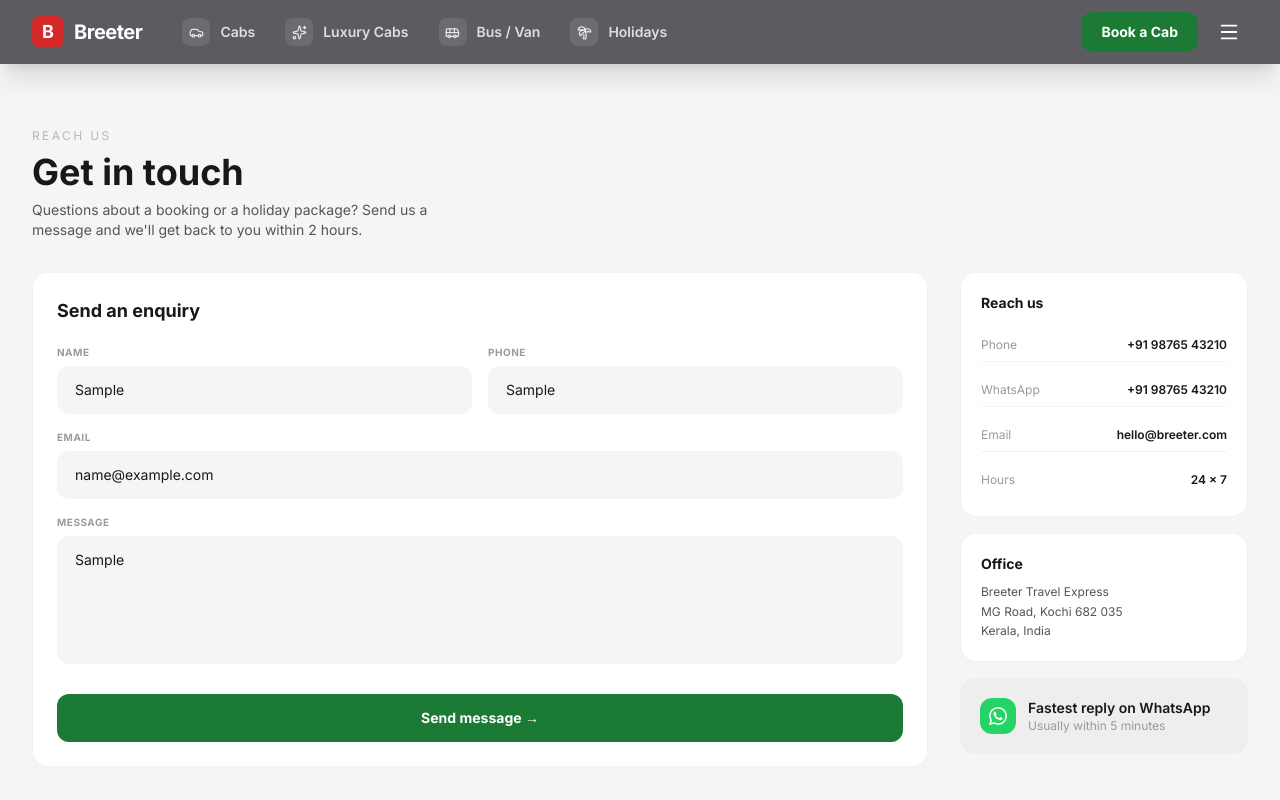
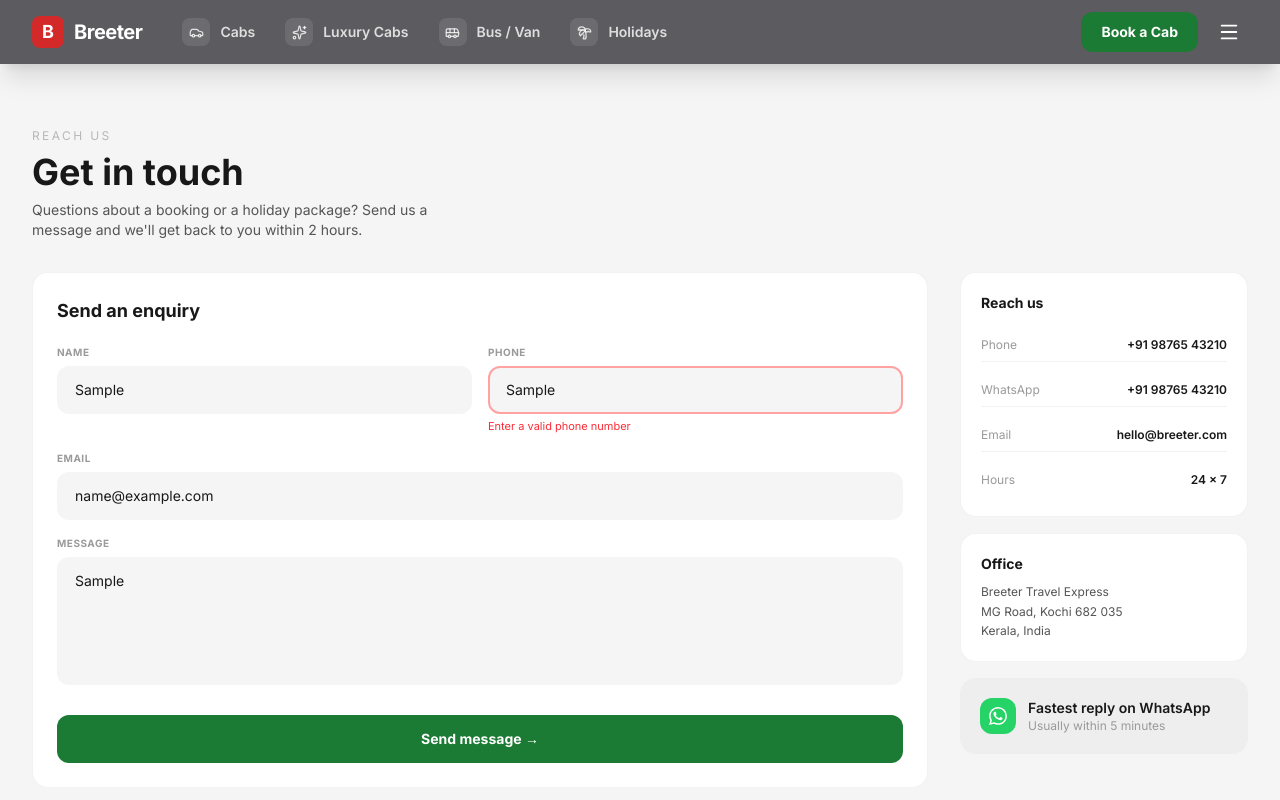
Before and after one commit to teamlead-glitch/breeter, a Next.js app: page /contact in a window 1280 px wide. Both pictures are taken after typing "Sample", "Sample", "name@example.com", "Sample" into the empty fields and a click on the button "Send message →". Shown: the top 800 px of the page. Built offline with nearby package versions, Linux system fonts and the light colour scheme; no server answers.

Commit message:
contact us form submit

```diff
--- a/app/contact/page.tsx
+++ b/app/contact/page.tsx
@@ -1,5 +1,6 @@
 import type { Metadata } from 'next'
 import { getSeoMetadata } from '@/lib/seo'
+import ContactForm from '@/components/contact/ContactForm'
 
 export async function generateMetadata(): Promise<Metadata> {
   return getSeoMetadata('page-contact-us', {
@@ -22,34 +23,7 @@ export default function ContactPage() {
 
           {/* Form */}
           <main className="flex-1 min-w-0">
-            <div className="bg-white rounded-2xl border border-black/5 p-6">
-              <h2 className="font-bold text-ink text-lg mb-5">Send an enquiry</h2>
-
-              <div className="grid grid-cols-1 sm:grid-cols-2 gap-4 mb-4">
-                {['Name', 'Phone'].map(f => (
-                  <div key={f}>
-                    <label className="block text-[10px] font-bold text-ink-faint uppercase tracking-wider mb-1.5">{f}</label>
-                    <input className="w-full bg-ivory rounded-xl px-4 py-3 text-sm text-ink border-2 border-transparent focus:border-forest/25 outline-none" placeholder={`Your ${f.toLowerCase()}`} />
-                  </div>
-                ))}
-              </div>
-
-              {['Email'].map(f => (
-                <div key={f} className="mb-4">
-                  <label className="block text-[10px] font-bold text-ink-faint uppercase tracking-wider mb-1.5">{f}</label>
-                  <input className="w-full bg-ivory rounded-xl px-4 py-3 text-sm text-ink border-2 border-transparent focus:border-forest/25 outline-none" placeholder={`Your ${f.toLowerCase()}`} />
-                </div>
-              ))}
-
-              <div className="mb-6">
-                <label className="block text-[10px] font-bold text-ink-faint uppercase tracking-wider mb-1.5">Message</label>
-                <textarea rows={5} className="w-full bg-ivory rounded-xl px-4 py-3 text-sm text-ink border-2 border-transparent focus:border-forest/25 outline-none resize-none" placeholder="Tell us how we can help…" />
-              </div>
-
-              <button className="w-full bg-cta hover:bg-cta-dark text-white font-bold py-3.5 rounded-xl transition-colors text-sm">
-                Send message →
-              </button>
-            </div>
+            <ContactForm />
           </main>
 
           {/* Sidebar */}
--- /dev/null
+++ b/components/contact/ContactForm.tsx
@@ -0,0 +1,152 @@
+'use client'
+
+import { useState, type FormEvent } from 'react'
+import { Check } from 'lucide-react'
+import { apiPost } from '@/lib/apiService'
+
+type FormValues = {
+  name: string
+  phone: string
+  email: string
+  message: string
+}
+
+type FormErrors = Partial<Record<keyof FormValues, string>>
+
+const EMPTY_VALUES: FormValues = { name: '', phone: '', email: '', message: '' }
+const EMAIL_PATTERN = /^[^\s@]+@[^\s@]+\.[^\s@]+$/
+const PHONE_PATTERN = /^[+]?[\d\s-]{7,15}$/
+
+function validate(values: FormValues): FormErrors {
+  const errors: FormErrors = {}
+
+  if (!values.name.trim()) errors.name = 'Name is required'
+
+  if (!values.phone.trim()) errors.phone = 'Phone number is required'
+  else if (!PHONE_PATTERN.test(values.phone.trim())) errors.phone = 'Enter a valid phone number'
+
+  if (!values.email.trim()) errors.email = 'Email is required'
+  else if (!EMAIL_PATTERN.test(values.email.trim())) errors.email = 'Enter a valid email address'
+
+  if (!values.message.trim()) errors.message = 'Message is required'
+
+  return errors
+}
+
+type Status = 'idle' | 'submitting' | 'success' | 'error'
+
+export default function ContactForm() {
+  const [values, setValues] = useState<FormValues>(EMPTY_VALUES)
+  const [errors, setErrors] = useState<FormErrors>({})
+  const [status, setStatus] = useState<Status>('idle')
+  const [submitError, setSubmitError] = useState('')
+
+  function handleChange(field: keyof FormValues, value: string) {
+    setValues(prev => ({ ...prev, [field]: value }))
+    setErrors(prev => (prev[field] ? { ...prev, [field]: undefined } : prev))
+  }
+
+  async function handleSubmit(e: FormEvent) {
+    e.preventDefault()
+    const nextErrors = validate(values)
+    setErrors(nextErrors)
+    if (Object.keys(nextErrors).length > 0) return
+
+    setStatus('submitting')
+    const res = await apiPost('v1/contact-enquiries', {
+      name: values.name.trim(),
+      phone: values.phone.trim(),
+      email: values.email.trim(),
+      message: values.message.trim(),
+    })
+
+    if (res.error) {
+      setSubmitError(res.error)
+      setStatus('error')
+    } else {
+      setStatus('success')
+    }
+  }
+
+  const fieldClass = (hasError?: string) =>
+    `w-full bg-ivory rounded-xl px-4 py-3 text-sm text-ink border-2 outline-none transition-colors ${
+      hasError ? 'border-red-300' : 'border-transparent focus:border-forest/25'
+    }`
+
+  if (status === 'success') {
+    return (
+      <div className="bg-white rounded-2xl border border-black/5 p-6 text-center">
+        <div className="w-12 h-12 rounded-full bg-forest/10 grid place-items-center mx-auto mb-3">
+          <Check size={20} className="text-forest" />
+        </div>
+        <h3 className="font-bold text-ink text-lg mb-1">Message sent!</h3>
+        <p className="text-ink-faint text-xs">We&apos;ll get back to you within 2 hours.</p>
+      </div>
+    )
+  }
+
+  return (
+    <form onSubmit={handleSubmit} noValidate className="bg-white rounded-2xl border border-black/5 p-6">
+      <h2 className="font-bold text-ink text-lg mb-5">Send an enquiry</h2>
+
+      <div className="grid grid-cols-1 sm:grid-cols-2 gap-4 mb-4">
+        <div>
+          <label className="block text-[10px] font-bold text-ink-faint uppercase tracking-wider mb-1.5">Name</label>
+          <input
+            value={values.name}
+            onChange={e => handleChange('name', e.target.value)}
+            className={fieldClass(errors.name)}
+            placeholder="Your name"
+          />
+          {errors.name && <p className="text-red-500 text-[11px] mt-1">{errors.name}</p>}
+        </div>
+
+        <div>
+          <label className="block text-[10px] font-bold text-ink-faint uppercase tracking-wider mb-1.5">Phone</label>
+          <input
+            value={values.phone}
+            onChange={e => handleChange('phone', e.target.value)}
+            className={fieldClass(errors.phone)}
+            placeholder="Your phone"
+          />
+          {errors.phone && <p className="text-red-500 text-[11px] mt-1">{errors.phone}</p>}
+        </div>
+      </div>
+
+      <div className="mb-4">
+        <label className="block text-[10px] font-bold text-ink-faint uppercase tracking-wider mb-1.5">Email</label>
+        <input
+          value={values.email}
+          onChange={e => handleChange('email', e.target.value)}
+          className={fieldClass(errors.email)}
+          placeholder="Your email"
+        />
+        {errors.email && <p className="text-red-500 text-[11px] mt-1">{errors.email}</p>}
+      </div>
+
+      <div className="mb-6">
+        <label className="block text-[10px] font-bold text-ink-faint uppercase tracking-wider mb-1.5">Message</label>
+        <textarea
+          value={values.message}
+          onChange={e => handleChange('message', e.target.value)}
+          rows={5}
+          className={`${fieldClass(errors.message)} resize-none`}
+          placeholder="Tell us how we can help…"
+        />
+        {errors.message && <p className="text-red-500 text-[11px] mt-1">{errors.message}</p>}
+      </div>
+
+      {status === 'error' && (
+        <p className="text-red-500 text-xs mb-3">{submitError || 'Something went wrong. Please try again.'}</p>
+      )}
+
+      <button
+        type="submit"
+        disabled={status === 'submitting'}
+        className="w-full bg-cta hover:bg-cta-dark disabled:opacity-60 disabled:cursor-not-allowed text-white font-bold py-3.5 rounded-xl transition-colors text-sm"
+      >
+        {status === 'submitting' ? 'Sending…' : 'Send message →'}
+      </button>
+    </form>
+  )
+}
```
